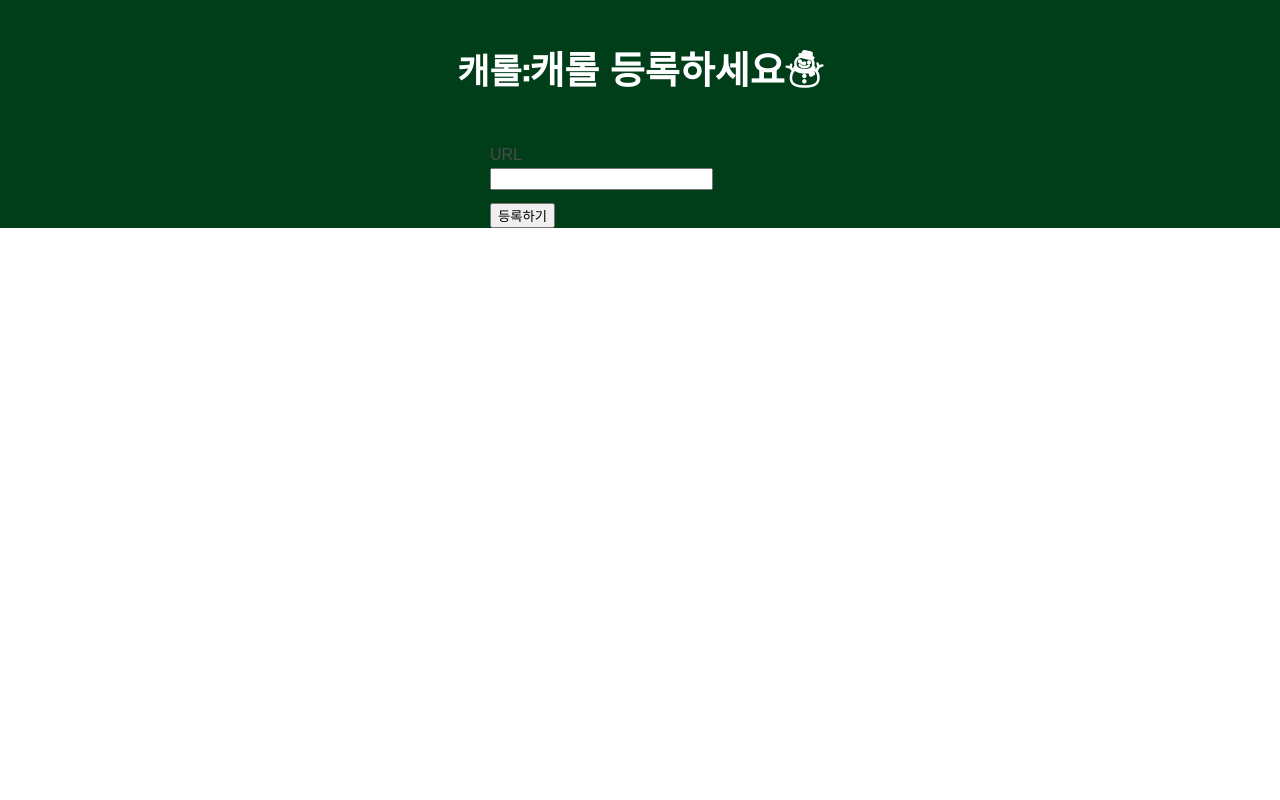
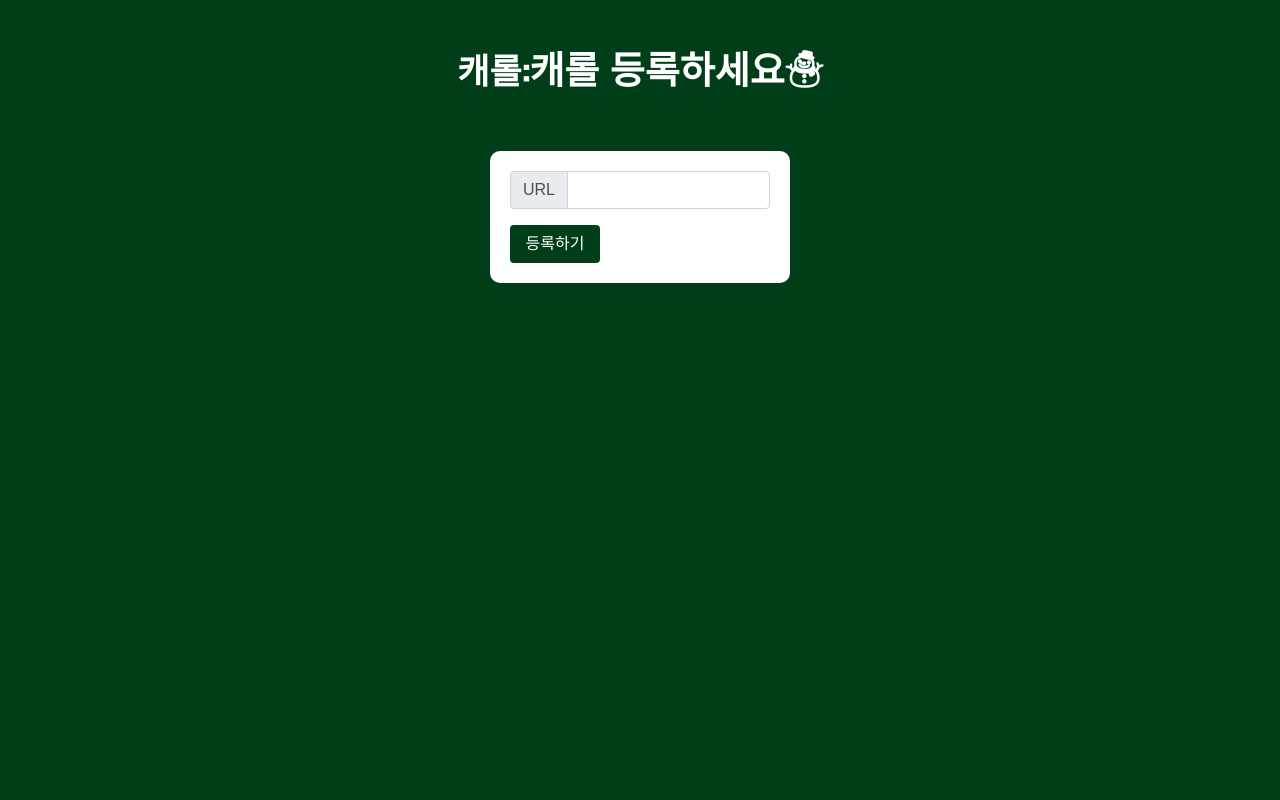
Before and after one commit to aaanjini/ToyProject, a Flask app: page /add in a window 1280 px wide. Run offline with Flask 2, Linux system fonts and the light colour scheme; some libraries are stand-ins or nearby versions; some web fonts are replaced.

Commit message:
등록페이지 디자인 수정

```diff
--- a/app.py
+++ b/app.py
@@ -23,12 +23,18 @@ def home():
 def detail():
     return render_template('detail.html')
 
+#등록 화면 보여주기
+@app.route('/add')
+def add():
+    #return "this is home"
+    return render_template('addMusic.html')
+
 
 # API 역할을 하는 부분
 @app.route('/api/list', methods=['GET'])
 def show_music():
     music = list(db.mymusic.find({}, {'_id': False}).sort('like',-1))
-    return jsonify({'musics': music })
+    return jsonify({'musics': music})
 
 
 @app.route('/api/like', methods=['POST'])
@@ -64,12 +70,6 @@ def read_comment():
     comments = list(db.toy_comment.find({}, {'_id': False}))
     return jsonify({'all_comments': comments})
 
-
-
-@app.route('/add')
-def add():
-    #return "this is home"
-    return render_template('addMusic.html')
 
 
 #api
--- a/static/js/add.js
+++ b/static/js/add.js
@@ -19,7 +19,7 @@ function showMusic(id){
         url:"/add/music/" + id,
         data:{},
         success: function(response){
-            let img_url = response['url'];
+            let img_url = response['imgUrl'];
             let name = response['name'];
             let artist = response['artist'];
             let temp_html = `<div class="card">
--- a/templates/addMusic.html
+++ b/templates/addMusic.html
@@ -12,6 +12,11 @@
         <script src="https://cdnjs.cloudflare.com/ajax/libs/popper.js/1.12.9/umd/popper.min.js"
                 integrity="sha384-ApNbgh9B+Y1QKtv3Rn7W3mgPxhU9K/ScQsAP7hUibX39j7fakFPskvXusvfa0b4Q"
                 crossorigin="anonymous"></script>
+
+        <!-- Bootstrap CSS -->
+        <link rel="stylesheet" href="https://maxcdn.bootstrapcdn.com/bootstrap/4.0.0/css/bootstrap.min.css"
+          integrity="sha384-Gn5384xqQ1aoWXA+058RXPxPg6fy4IWvTNh0E263XmFcJlSAwiGgFAW/dAiS6JXm"
+          crossorigin="anonymous">
 
         <!-- 구글폰트 -->
         <link rel="preconnect" href="https://fonts.googleapis.com">
@@ -28,6 +33,9 @@
             .wrap {
                 width: 300px;
                 margin: auto;
+                background-color: white;
+                border-radius: 10px;
+                padding: 20px;
             }
 
             .music-list {
@@ -45,13 +53,26 @@
 
             .card {
                 margin-bottom: 15px;
+                border-radius: 10px;
+                padding: 20px;
+            }
+            .btn-order {
+                width: 90px;
+                margin: auto 0px auto;
+                display: block;
+                background-color: #003e19;
+                color: white;
+
             }
             * {
-            font-family: 'Sunflower', sans-serif;
+                font-family: 'Sunflower', sans-serif;
             }
 
             body {
                 background-color: #003e19;
+                width:100%;
+                height: 100vh;
+
             }
             /*a태그 마우스오버시 밑줄 없애기*/
             a:hover {
@@ -184,10 +205,10 @@
                 <div class="input-group-prepend">
                     <span class="input-group-text">URL</span>
                 </div>
-                <input id="music-url" type="text" class="form-control" aria-label="Default"
+                <input stlye="width:100%;" id="music-url" type="text" class="form-control" aria-label="Default"
                     aria-describedby="inputGroup-sizing-default">
             </div>
-            <button onclick="addMusic()" type="button" class="btn btn-primary btn-order">등록하기</button>
+            <button onclick="addMusic()" type="button" class="btn btn-order">등록하기</button>
         </div>
         <div class="music-list" id="music-box">
 
--- a/templates/index.html
+++ b/templates/index.html
@@ -291,7 +291,7 @@
         </div>
     </div>
     <!-- popup 버튼 a 태그로 수정함   -->
-    <a href="./add" class="popup_btn"></a>
+    <a href="/add" class="popup_btn"></a>
 <!--    <div onclick="popup()" class="popup_btn"></div>-->
 </div>
 </body>
```
Also changed, not shown: db.py (added, +22 -0 lines).
